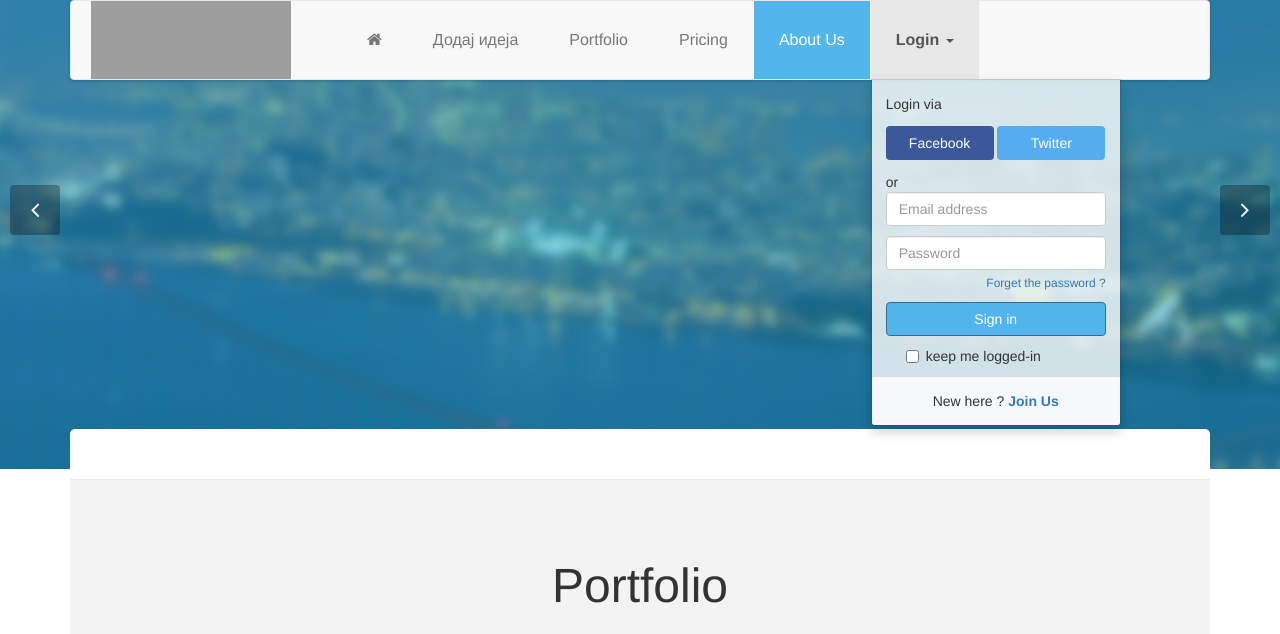
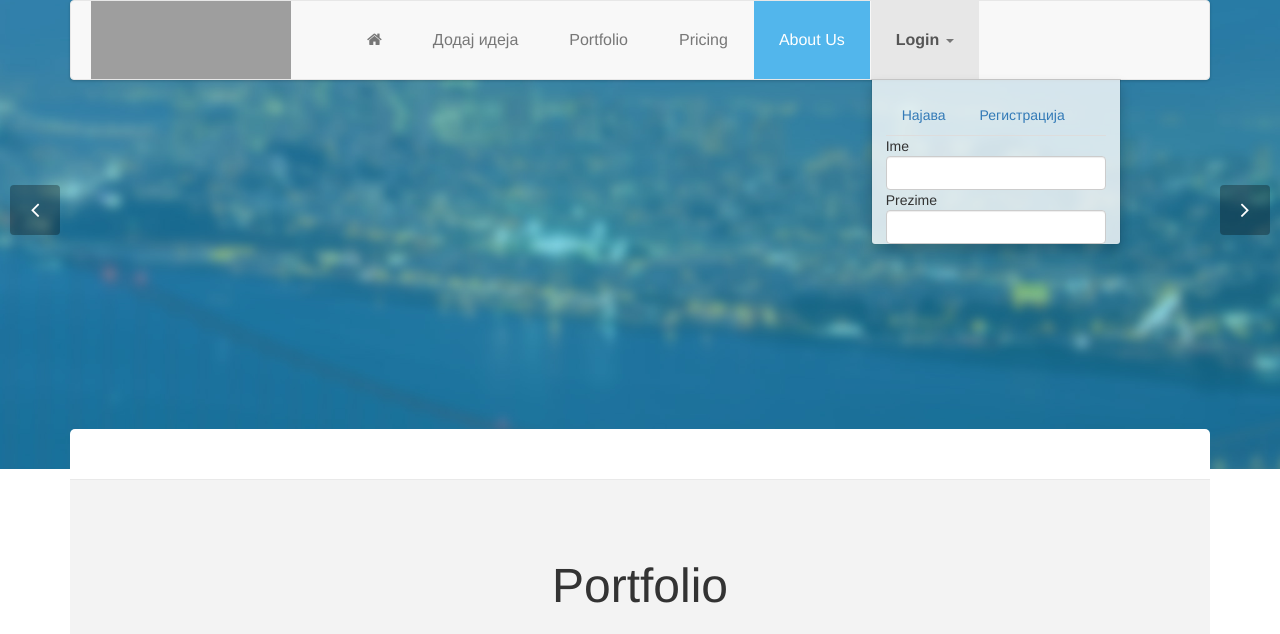
Before and after one commit to DancheNikoloska/Ideas, a PHP site: page / in a window 1280 px wide, after a click on "Login". Shown: the top 634 px of the page. Run offline with PHP 8.4, Linux system fonts and the light colour scheme; data that the repository does not hold is empty; some libraries are stand-ins or nearby versions; grey boxes are pictures that could not be loaded.

Commit message:
Tabs registration

```diff
--- a/index.php
+++ b/index.php
@@ -52,40 +52,29 @@ include 'database.php';
                         <li><a href="#portfolio">Portfolio</a></li>
                         <li><a href="#pricing">Pricing</a></li>
                         <li><a href="#about-us">About Us</a></li>
-                        <li class="dropdown">
-		                   <a href="#" class="dropdown-toggle" data-toggle="dropdown" ><b>Login</b> <span class="caret"></span></a>
+                        <li class="dropdown mega-dropdown">
+		                   <a href="#" class="dropdown-toggle"  ><b>Login</b> <span class="caret"></span></a>
 							<ul id="login-dp" class="dropdown-menu">
 								<li>
 								   <div class="row">
 									<div class="col-md-12">
-												Login via
-												<div class="social-buttons">
-													<a href="#" class="btn btn-fb"><i class="fa fa-facebook"></i> Facebook</a>
-													<a href="#" class="btn btn-tw"><i class="fa fa-twitter"></i> Twitter</a>
+									 <!-- Nav tabs -->
+									  <ul class="nav nav-tabs" role="tablist">
+									    <li role="presentation" class="active"><a href="#Login" aria-controls="home" role="tab" data-toggle="tab">Најава</a></li>
+									    <li role="presentation"><a href="#Register" aria-controls="profile" role="tab" data-toggle="tab">Регистрација</a></li>
+
+									  </ul>
+
+									  <!-- Tab panes -->
+									  <div class="tab-content">
+									    <div role="tabpanel" class="tab-pane active" id="Login">
+                                             Ime<input class="form-control" type="text">
+                                             Prezime<input class="form-control" type="text">
                                         </div>
-				                                or
-												 <form class="form" role="form" method="post" action="login" accept-charset="UTF-8" id="login-nav">
-														<div class="form-group">
-															 <label class="sr-only" for="exampleInputEmail2">Email address</label>
-															 <input type="email" class="form-control" id="exampleInputEmail2" placeholder="Email address" required>
+									    <div role="tabpanel" class="tab-pane" id="Register">
+									    	NASNDNSDASD
 									    </div>
-														<div class="form-group">
-															 <label class="sr-only" for="exampleInputPassword2">Password</label>
-															 <input type="password" class="form-control" id="exampleInputPassword2" placeholder="Password" required>
-				                                             <div class="help-block text-right"><a href="">Forget the password ?</a></div>
 									  </div>
-														<div class="form-group">
-															 <button type="submit" class="btn btn-primary btn-block">Sign in</button>
-														</div>
-														<div class="checkbox">
-															 <label>
-															 <input type="checkbox"> keep me logged-in
-															 </label>
-														</div>
-												 </form>
-											</div>
-											<div class="bottom text-center">
-												New here ? <a href="#"><b>Join Us</b></a>
 									 </div>
 									</div>
 								</li>
@@ -500,5 +489,18 @@ include 'database.php';
     <script src="js/jquery.isotope.min.js"></script>
     <script src="js/jquery.prettyPhoto.js"></script>
     <script src="js/main.js"></script>
+    <script>
+	  $(function() {
+	    $( "#tabs" ).tabs();
+	  });
+	  $('li.dropdown.mega-dropdown a').on('click', function (event) {
+    	$(this).parent().toggleClass('open');
+	  });
+	  $('body').on('click', function (e) {
+    	if (!$('li.dropdown.mega-dropdown').is(e.target) && $('li.dropdown.mega-dropdown').has(e.target).length === 0 && $('.open').has(e.target).length === 0) {
+        	$('li.dropdown.mega-dropdown').removeClass('open');
+    	}
+	  });
+    </script>
 </body>
 </html>
```
Lines whose indentation alone changed are shown as unchanged.
